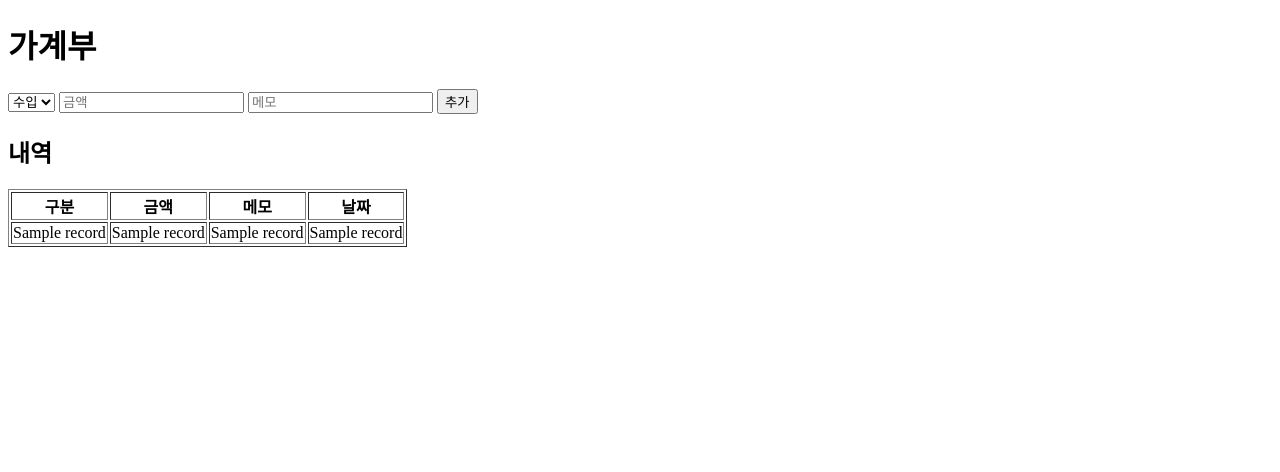
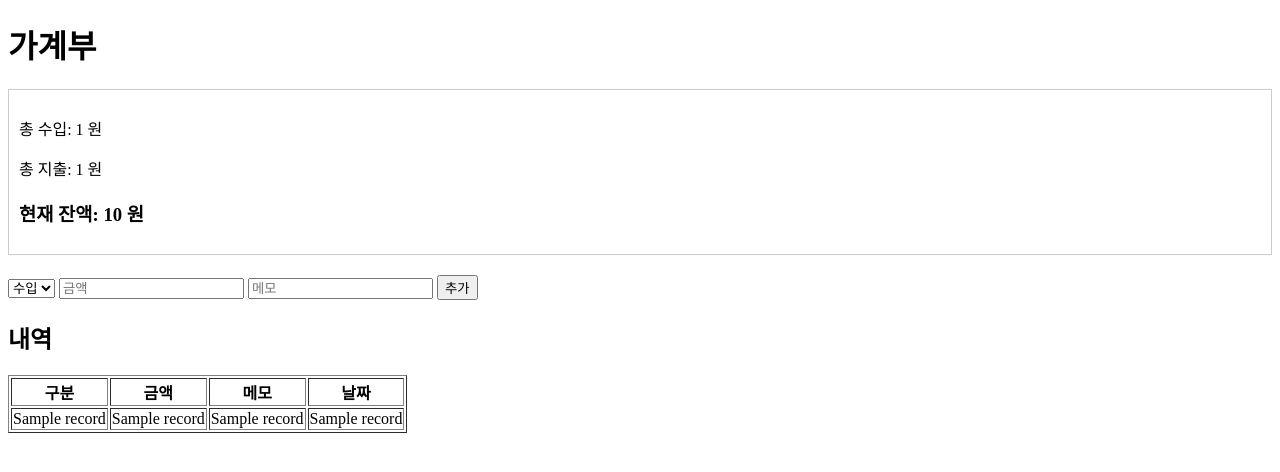
Before and after one commit to developerwkddbs/Account_Book, a Flask app: template templates/index.html in a window 1280 px wide. Shown: the top 472 px of the page. Run offline with Flask 3, Linux system fonts and the light colour scheme; the template is opened without the code that fills it: most values are stand-ins (such as "Sample title", 1, 10 or a date in 2020).

Commit message:
Feat: 총 수입/지출 및 잔액 표시 기능 추가

```diff
--- a/app.py
+++ b/app.py
@@ -38,7 +38,26 @@ def index():
 
     cur.execute("SELECT id, type, amount, memo, created_at FROM records ORDER BY id DESC")
     records = cur.fetchall()
+
+    #총 수입
+    cur.execute("SELECT SUM(amount) FROM records WHERE type = 'income'")
+    total_income=cur.fetchone()[0] or 0
+
+    #총 지출
+    cur.execute("SELECT SUM(amount) FROM records WHERE type = 'expense'")
+    total_expense=cur.fetchone()[0] or 0
+
+    balance=total_income-total_expense
+
     conn.close()
+
+    return render_template(
+        "index.html",
+        records=records,
+        total_income=total_income,
+        total_expense=total_expense,
+        balance=balance
+    )
 
     return render_template("index.html", records=records)
 
--- a/templates/index.html
+++ b/templates/index.html
@@ -6,6 +6,12 @@
 </head>
 <body>
     <h1>가계부</h1>
+
+    <div style="margin: 20px 0; padding: 10px; border: 1px solid #ccc;">
+    <p>총 수입: {{ total_income }} 원</p>
+    <p>총 지출: {{ total_expense }} 원</p>
+    <h3>현재 잔액: {{ balance }} 원</h3>
+    </div>
 
     <form method="POST">
         <select name="type">
```
